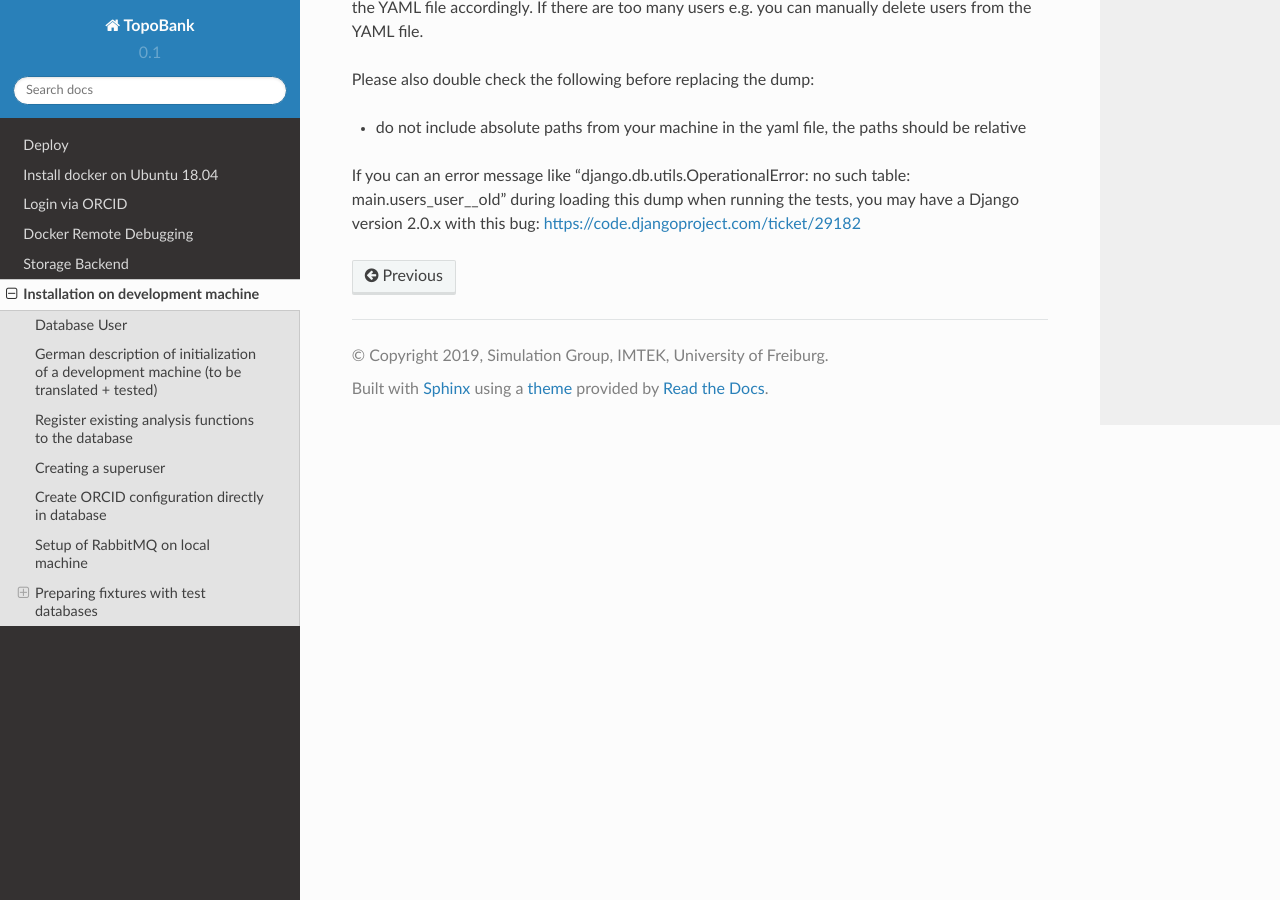
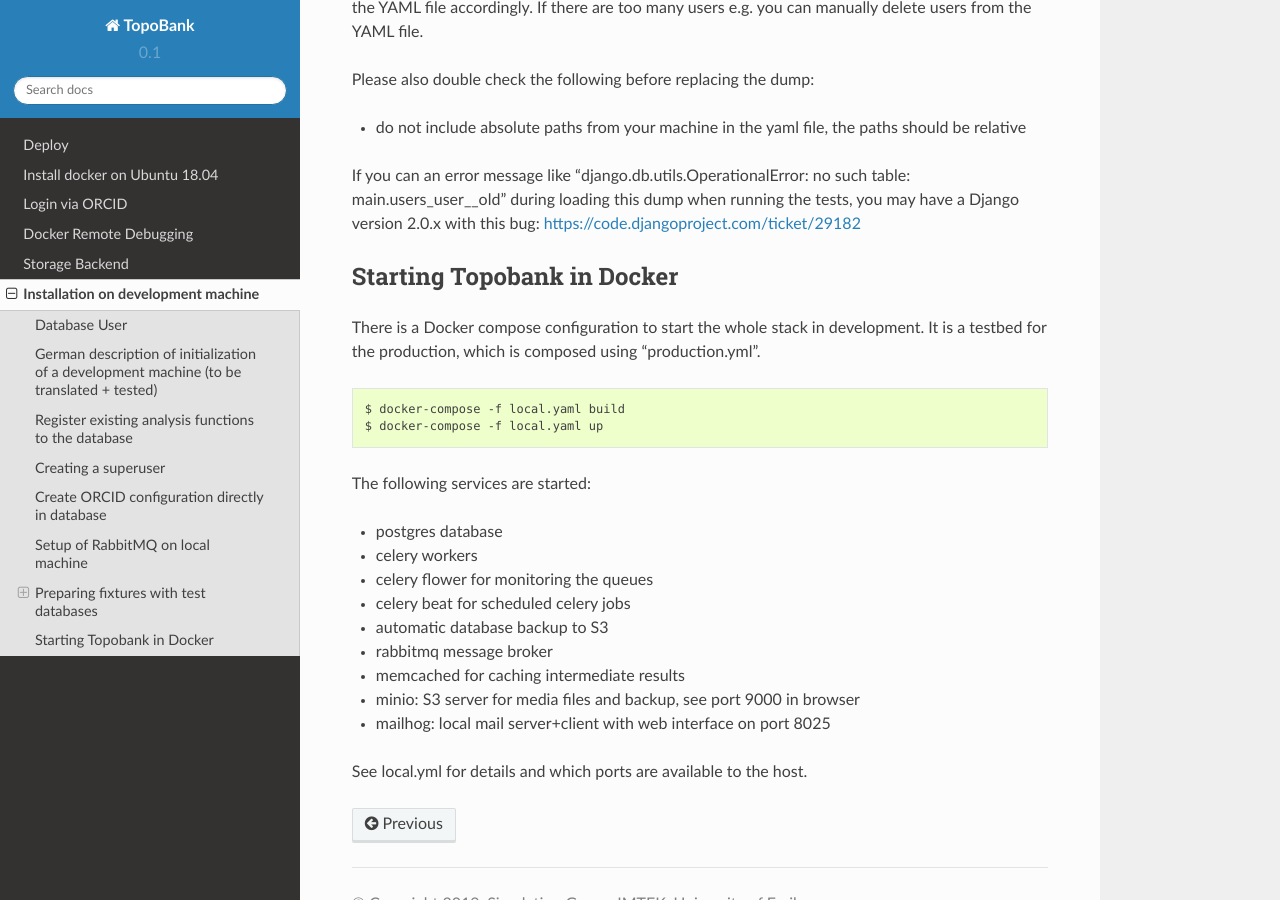
Before and after one commit to ContactEngineering/topobank, a Sphinx documentation site: the page built from docs/install.rst, in a window 1280 px wide and 900 px high, scrolled down 4605 px. Built offline with Sphinx 7.4.7 and the Read the Docs theme 2.0.0, drawn with Linux system fonts in a browser that asks for light colours.

Commit message:
ENH: Added automated backup of database to S3 for "local.yaml".
- implemented using a docker image which periodically
  creates postgres backups and pushes them to S3
- local.yml is also creating local minio server as backup target

```diff
--- a/docs/install.rst
+++ b/docs/install.rst
@@ -223,3 +223,28 @@ Please also double check the following before replacing the dump:
 If you can an error message like "django.db.utils.OperationalError: no such table: main.users_user__old"
 during loading this dump when running the tests, you may have a Django version 2.0.x with this bug:
 https://code.djangoproject.com/ticket/29182
+
+Starting Topobank in Docker
+---------------------------
+
+There is a Docker compose configuration to start the whole stack in development.
+It is a testbed for the production, which is composed using "production.yml".
+
+.. code:: bash
+
+   $ docker-compose -f local.yaml build
+   $ docker-compose -f local.yaml up
+
+The following services are started:
+
+- postgres database
+- celery workers
+- celery flower for monitoring the queues
+- celery beat for scheduled celery jobs
+- automatic database backup to S3
+- rabbitmq message broker
+- memcached for caching intermediate results
+- minio: S3 server for media files and backup, see port 9000 in browser
+- mailhog: local mail server+client with web interface on port 8025
+
+See local.yml for details and which ports are available to the host.
```
Also changed, not shown: docs/deploy.rst (+75 -1 lines), local.yml (+42 -0 lines), 5 other files.
